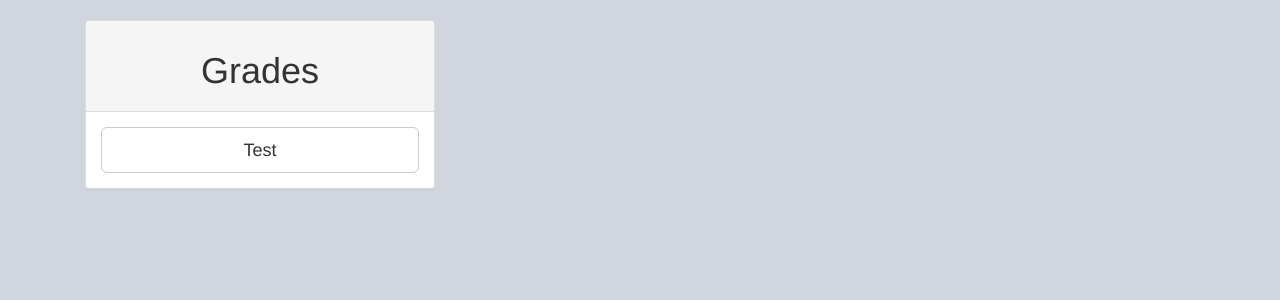
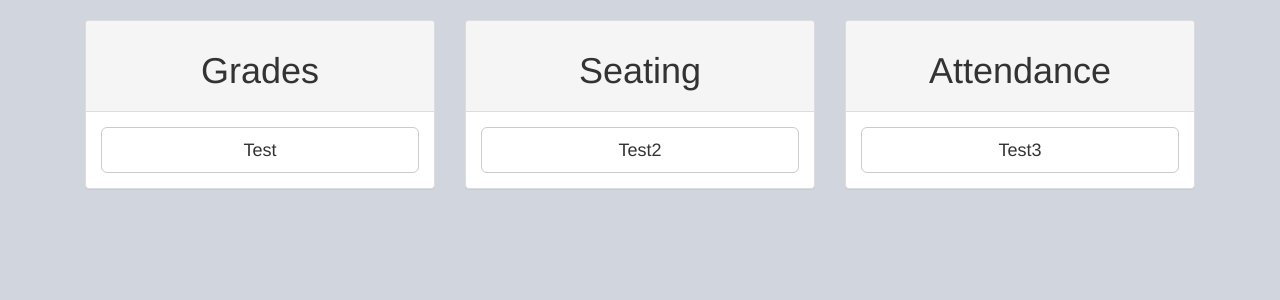
Before and after one commit to shamaul-d/gradestbook, a Flask app: page /home/ in a window 1280 px wide. Shown: the part 117-417 px from the top of the page. Run offline with Flask 2, Linux system fonts and the light colour scheme; a user stored in the database is signed in; some libraries are stand-ins or nearby versions.

Commit message:
something

```diff
--- a/templates/home.html
+++ b/templates/home.html
@@ -5,7 +5,8 @@
 {%block body%}
 
 <div class="container">
-  <div class="col-lg-4 col-offset-lg-2">
+
+  <div class="col-lg-4">
     <div class="panel panel-default">
       <div class="panel-heading">
 	<h1><center> Grades <center></h1>
@@ -15,6 +16,29 @@
       </div>
     </div>
   </div>
+
+  <div class="col-lg-4">
+    <div class="panel panel-default">
+      <div class="panel-heading">
+	<h1><center> Seating </center></h1>
+      </div>
+      <div class="panel-body">
+	<a type="button" class="btn btn-default btn-lg btn-block" href="#">Test2</a>
+      </div>
+    </div>
+  </div>
+
+   <div class="col-lg-4">
+    <div class="panel panel-default">
+      <div class="panel-heading">
+	<h1><center> Attendance </center></h1>
+      </div>
+      <div class="panel-body">
+	<a type="button" class="btn btn-default btn-lg btn-block" href="#">Test3</a>
+      </div>
+    </div>
+  </div>
+
 </div>
 
 
```
Also changed, not shown: templates/login.html (+14 -1 lines), utils/data/database.db, 2 other files.
